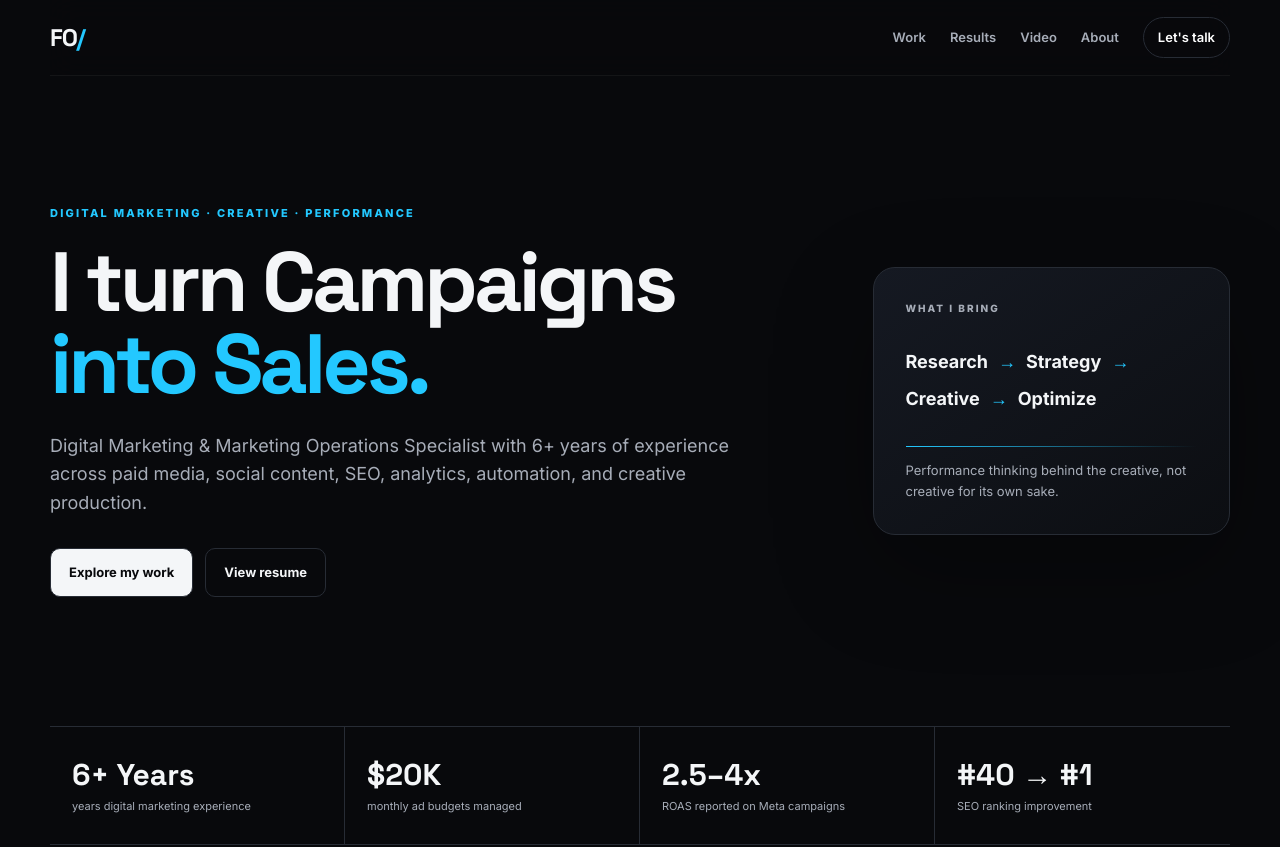
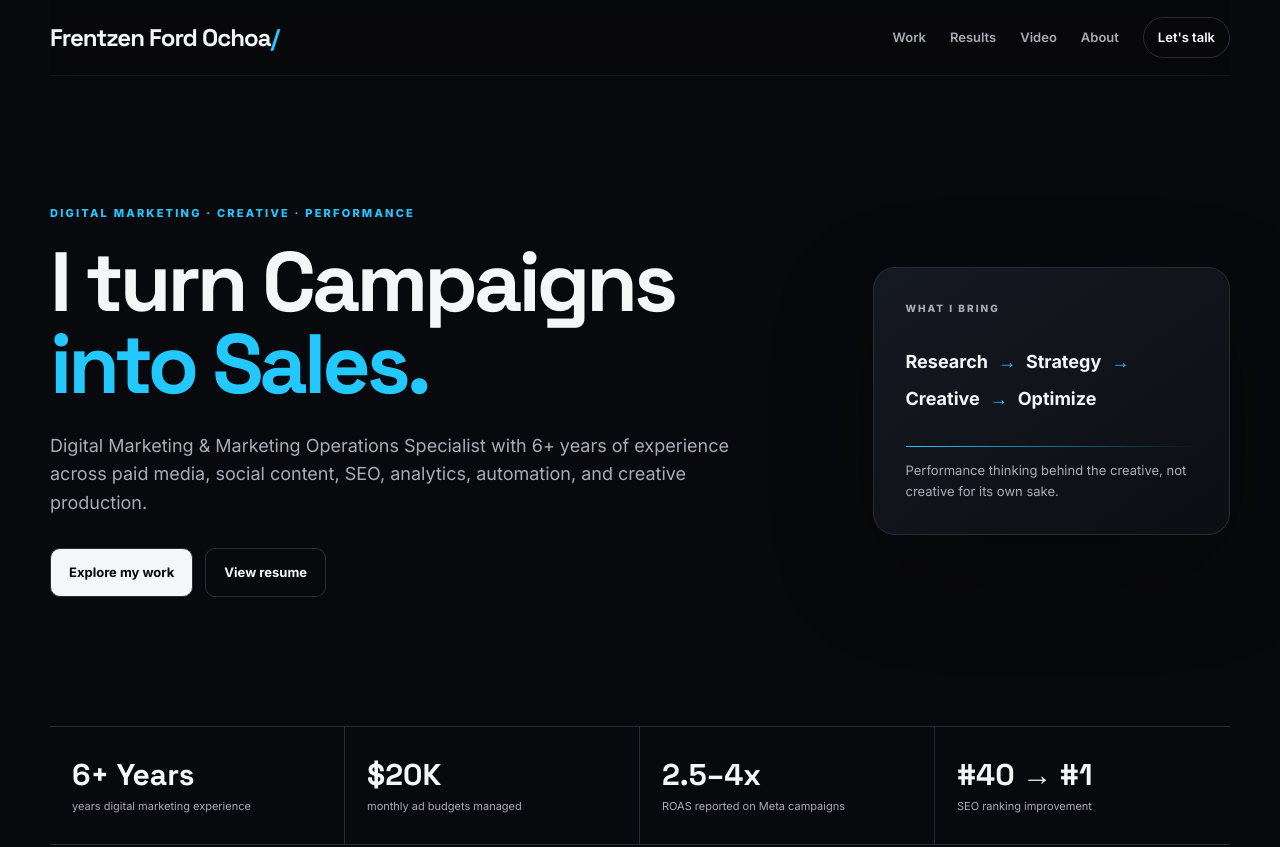
Before and after one commit to enzen23/Portfolio-Frentzen, a plain HTML site: page index.html in a window 1280 px wide. Shown: the top 847 px of the page. Drawn offline with Linux system fonts and the light colour scheme.

Commit message:
Update index.html

```diff
--- a/index.html
+++ b/index.html
@@ -12,7 +12,7 @@
 </head>
 <body>
 <header class="site-header">
-  <a class="logo" href="#top">FO<span>/</span></a>
+  <a class="logo" href="#top">Frentzen Ford Ochoa<span>/</span></a>
   <nav>
     <a href="#work">Work</a>
     <a href="#results">Results</a>
```
